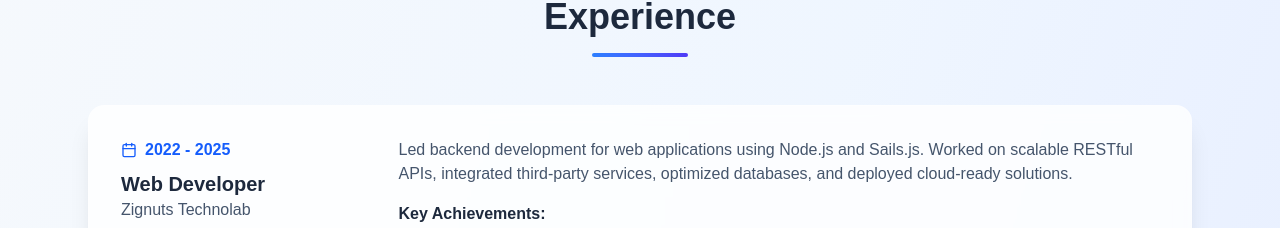
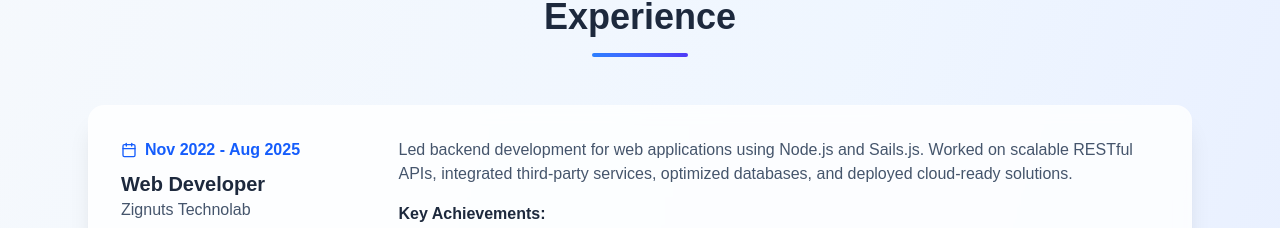
Before and after one commit to saloniidoshi/portfolio, a Next.js app: page / in a window 1280 px wide. Shown: the part 1315-1543 px from the top of the page. Built offline with nearby package versions, Linux system fonts and the light colour scheme.

Commit message:
Update in experience

```diff
--- a/src/components/Portfolio.js
+++ b/src/components/Portfolio.js
@@ -60,7 +60,7 @@ const Portfolio = () => {
 
   const experience = [
     {
-      period: "2022 - 2025",
+      period: "Nov 2022 - Aug 2025",
       role: "Web Developer",
       company: "Zignuts Technolab",
       description:
```
